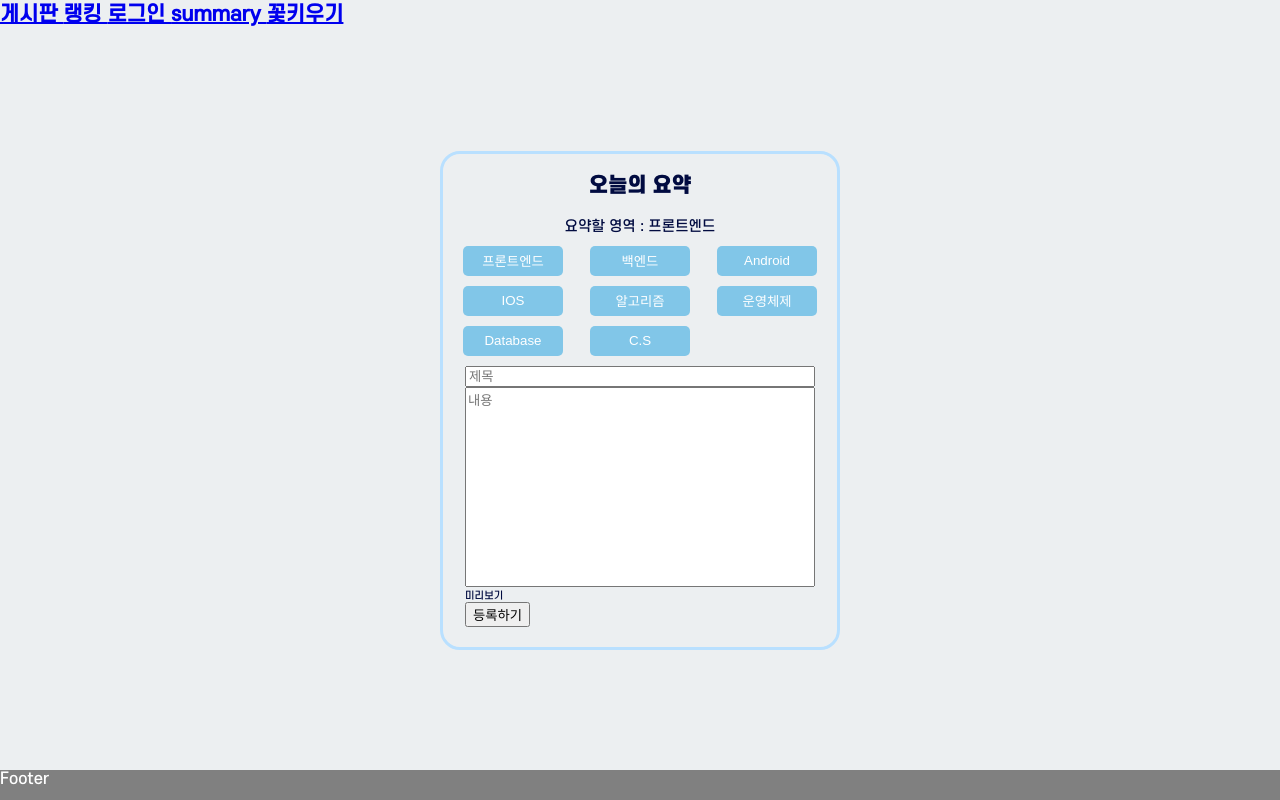
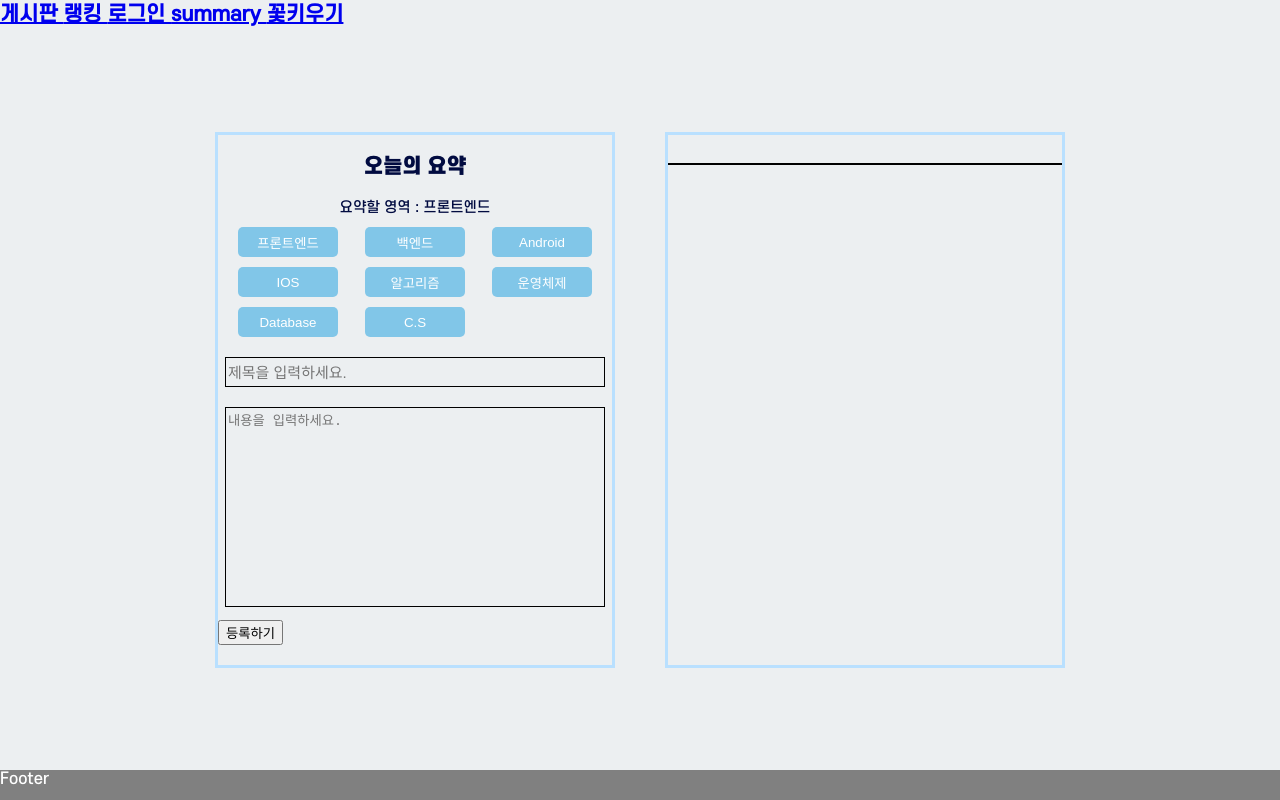
Before and after one commit to onegqueen/front, a React (Create React App) app: page /summary in a window 1280 px wide. Built offline with nearby package versions, Linux system fonts and the light colour scheme.

Commit message:
[11-19] change Design, Markdown

```diff
--- a/src/components/Summary/SummaryContents.js
+++ b/src/components/Summary/SummaryContents.js
@@ -1,35 +1,44 @@
 import styled from "styled-components";
-import { useState } from "react";
-import ReactMarkdown from "react-markdown";
 import axios from "axios";
 
-const Main = styled.div`
-  width: 350px;
+const Main = styled.div``;
+
+const InputDiv = styled.div`
+  width: 38rem;
   margin: 0 auto;
 `;
 
 const Title = styled.input.attrs(() => ({
-  placeholder: "제목",
+  placeholder: "제목을 입력하세요.",
 }))`
-  width: 100%;
+  width: 38rem;
+  height: 3rem;
+  font-size: 1.5rem;
+  margin: 1rem 0;
+  background-color: inherit;
+  border: 1px solid black;
+  :focus {
+    outline: none;
+  }
 `;
 const Content = styled.textarea.attrs(() => ({
-  placeholder: "내용",
+  placeholder: "내용을 입력하세요.",
 }))`
-  width: 100%;
-  height: 200px;
+  width: 38rem;
+  height: 20rem;
   resize: none;
+  tab-size: 1rem;
+  overflow: auto;
+  margin: 1rem 0;
+  border: 1px solid black;
+  background-color: inherit;
+  :focus {
+    outline: none;
+  }
 `;
 
-const RegisterBtn = styled.button``;
-
 const SummaryContents = (props) => {
-  const { keyword } = props;
-  const [summary, setSummary] = useState({
-    title: "",
-    content: "",
-    keyword: keyword,
-  });
+  const { summary, setSummary, keyword } = props;
 
   const changeSummary = (e) => {
     const { name, value } = e.target;
@@ -53,7 +62,8 @@ const SummaryContents = (props) => {
     try {
       const res = await axios({
         method: "post",
-        url: `/apiboard/summary/${summary.keyword}`,
+        // url: `/api/post/summary/${summary.keyword}`,
+        url: "/apis/post/summary/frontend",
         data: {
           topic: summary.title,
           content: summary.content,
@@ -69,20 +79,23 @@ const SummaryContents = (props) => {
 
   return (
     <Main>
+      <InputDiv>
         <Title
-        name="title"
-        value={summary.title}
+          name="topic"
+          value={summary.topic}
           onChange={changeSummary}
         ></Title>
+      </InputDiv>
+      <InputDiv>
         <Content
           name="content"
           value={summary.content}
           onChange={changeSummary}
           onKeyDown={clickTab}
         ></Content>
-      <div>미리보기</div>
-      <ReactMarkdown children={summary.content} />
-      <RegisterBtn onClick={registerSummary}>등록하기</RegisterBtn>
+      </InputDiv>
+
+      <button onClick={registerSummary}>등록하기</button>
     </Main>
   );
 };
--- /dev/null
+++ b/src/components/Summary/SummaryPreview.js
@@ -0,0 +1,49 @@
+import ReactMarkdown from "react-markdown";
+import styled from "styled-components";
+
+const Preview = styled.div``;
+
+const Topic = styled.div`
+  height: 3rem;
+  border-bottom: 2px solid black;
+  line-height: 3rem;
+  font-size: 2rem;
+  overflow: hidden;
+`;
+
+const Markdown = styled.div`
+  // 엔터누르면 \n 적용
+  * {
+    white-space: pre-wrap;
+    word-break: break-all;
+  }
+  // 기본 글자 크기 작게
+  p {
+    font-size: 1.4rem;
+    margin: 1.6rem 0;
+    white-space: pre-wrap;
+    word-break: break-all;
+  }
+  ul {
+    font-size: 1.4rem;
+    padding-left: 2rem;
+    margin: 0.5rem 0;
+    white-space: pre-wrap;
+    word-break: break-all;
+  }
+`;
+
+const SummaryPreview = (props) => {
+  const { summary, keyword } = props;
+
+  return (
+    <Preview>
+      <Topic>{summary.topic}</Topic>
+      <Markdown>
+        <ReactMarkdown children={summary.content} />
+      </Markdown>
+    </Preview>
+  );
+};
+
+export default SummaryPreview;
--- a/src/pages/Summary/Summary.js
+++ b/src/pages/Summary/Summary.js
@@ -5,32 +5,61 @@ import "../../App.css";
 
 import SummaryHeader from "../../components/Summary/SummaryHeader";
 import SummaryContents from "../../components/Summary/SummaryContents";
+import SummaryPreview from "../../components/Summary/SummaryPreview";
 
 const Main = styled.div`
   display: flex;
   height: calc(100% - 30px);
-  justify-content: center;
   align-items: center;
+  margin: 0 auto;
+  width: 85rem;
+  font-family: SCDream5;
+`;
 
-  font-family: SCDream5;
+const Wrapper = styled.div`
+  display: grid;
+  grid-template-columns: 40rem 40rem;
+  column-gap: 5rem;
+
+  @media screen and (max-width: 768px) {
+    grid-template-columns: 40rem;
+    column-gap: 0;
+    row-gap: 5rem;
+  }
 `;
 
 const Content = styled.div`
   width: 40rem;
   padding: 2rem 0;
   border: 0.3rem solid #b9e0ff;
-  border-radius: 2rem;
+`;
+const Preview = styled(Content)`
+  padding: 0;
 `;
 
 const Summary = () => {
   const [keyword, setKeyword] = useState("프론트엔드");
 
+  const [summary, setSummary] = useState({
+    topic: "",
+    content: "",
+  });
+
   return (
     <Main>
-      <Content>
-        <SummaryHeader keyword={keyword} setKeyword={setKeyword} />
-        <SummaryContents keyword={keyword} />
-      </Content>
+      <Wrapper>
+        <Content>
+          <SummaryHeader keyword={keyword} setKeyword={setKeyword} />
+          <SummaryContents
+            summary={summary}
+            setSummary={setSummary}
+            keyword={keyword}
+          />
+        </Content>
+        <Preview>
+          <SummaryPreview summary={summary} keyword={keyword} />
+        </Preview>
+      </Wrapper>
     </Main>
   );
 };
```
Lines whose indentation alone changed are shown as unchanged.
